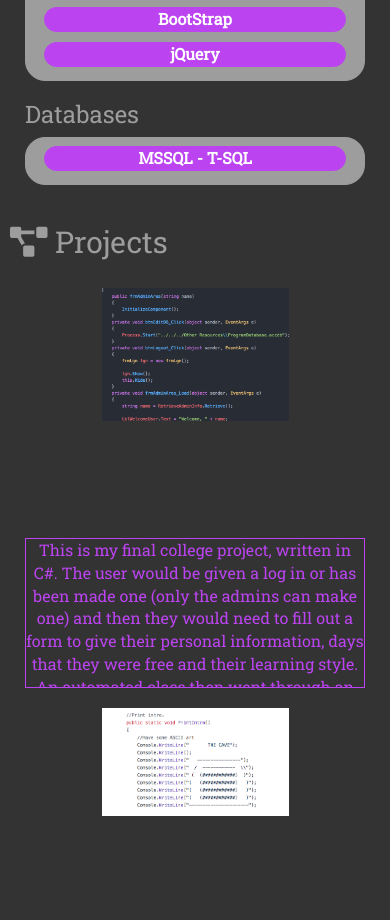
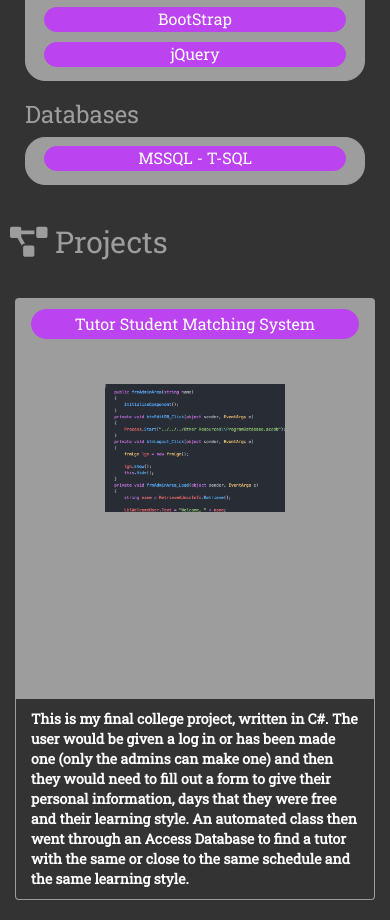
Before and after one commit to ElementalDev/rcollettsg.github.io, a plain HTML site: page index.html in a window 390 px wide. Shown: the part 2683-3603 px from the top of the page. Drawn offline with nearby package versions, Linux system fonts and the light colour scheme.

Commit message:
Added outline of collapsible panels

```diff
--- a/index.html
+++ b/index.html
@@ -146,12 +146,12 @@
             </div>
           </div>
         </div>
-      <!-- Projects  -->
+      <!-- Projects for desktop  -->
       <div class="row">
         <h2 id="project"><i class="fas fa-project-diagram"></i> Projects</h2>
-        <div class="col-sm-3">
+        <div class="col-sm-3 hidden-xs">
           <div class="imageCont">
-            <img class="projImg" src="Images/ttms.png" alt="TTMS">
+            <img class="projImg" src="Images/ttms.png" alt="TSMS">
           </div>
           <div class="imgCap">
             This is my final college project, written in C#. The user would be
@@ -162,7 +162,7 @@
             with the same or close to the same schedule and the same learning style.
           </div>
         </div>
-        <div class="col-sm-3">
+        <div class="col-sm-3 hidden-xs">
           <div class="imageCont">
             <img class="projImg" src="Images/TheCave.png" alt="The Cave">
           </div>
@@ -180,7 +180,7 @@
             as concepts such as encapsulation and inheritance.
           </div>
         </div>
-        <div class="col-sm-3">
+        <div class="col-sm-3 hidden-xs">
           <div class="imageCont">
             <img class="projImg" src="Images/rcprog.png" alt="rcprogramming">
           </div>
@@ -190,7 +190,7 @@
             and all of my projects that I have done up to this point, including the site itself.
           </div>
         </div>
-        <div class="col-sm-3">
+        <div class="col-sm-3 hidden-xs">
           <div class="imageCont">
             <img class="projImg" src="Images/melj.png" alt="melissa-jayne">
           </div>
@@ -198,6 +198,31 @@
             This is my partners online portfolio that I created using the web development trifecta (HTML, CSS and JS)
             as well as frameworks such as BootStrap and jQuery. I also used PHP to request images from a database so that
             it would display them correctly.
+          </div>
+        </div>
+      </div>
+      <!-- Projects for mobile -->
+      <div class="panel-group visible-xs">
+        <div class="panel">
+          <div class="panel-heading">
+            <h4 class="panel-title projTitle">
+              <a data-toggle="collapse" href="#collapse1">Tutor Student Matching System</a>
+            </h4>
+          </div>
+          <div class="collapse1" class="panel-collapse collapse">
+            <div class="panel-body">
+              <div class="imageCont">
+                <img class="projImg" src="Images/ttms.png" alt="TSMS">
+              </div>
+            </div>
+            <div class="panel-footer">
+              This is my final college project, written in C#. The user would be
+              given a log in or has been made one (only the admins can make one)
+              and then they would need to fill out a form to give their personal
+              information, days that they were free and their learning style. An
+              automated class then went through an Access Database to find a tutor
+              with the same or close to the same schedule and the same learning style.
+            </div>
           </div>
         </div>
       </div>
--- a/style.css
+++ b/style.css
@@ -96,7 +96,6 @@ h2, h3, h4 {
   background-color: #bb44f0;
   border-radius: 20px;
   color: white;
-  font-weight: bold;
 }
 
 /*  Styles for Projects section */
@@ -120,6 +119,25 @@ h2, h3, h4 {
   font-size: 16px;
   overflow: auto;
   text-align: center;
+}
+
+.panel {
+  background-color: #9d9d9d;
+  color: white;
+  font-weight: bold;
+}
+
+.projTitle {
+  font-size: 16px;
+  border: 1px solid #bb44f0;
+  background-color: #bb44f0;
+  text-align: center;
+  padding: 5px;
+  border-radius: 20px;
+}
+
+.panel-footer {
+  background-color: #333;
 }
 
 /* Footer styles */
```
